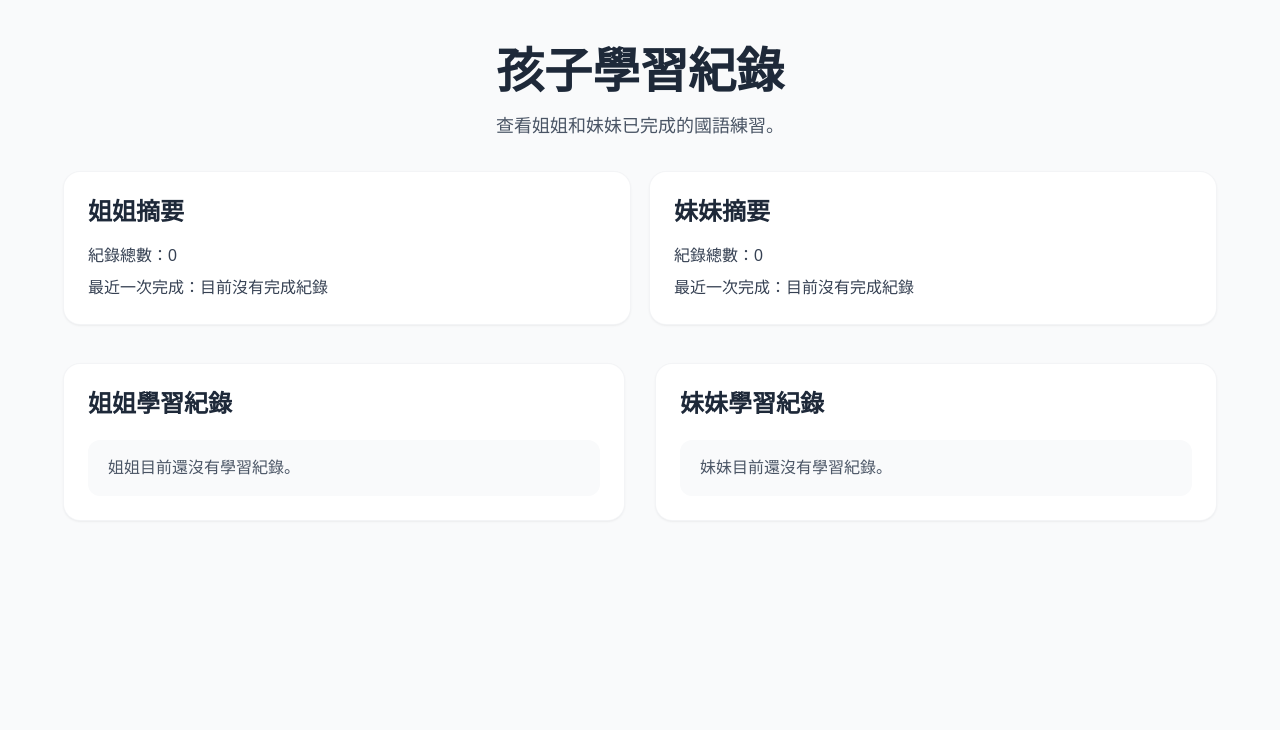
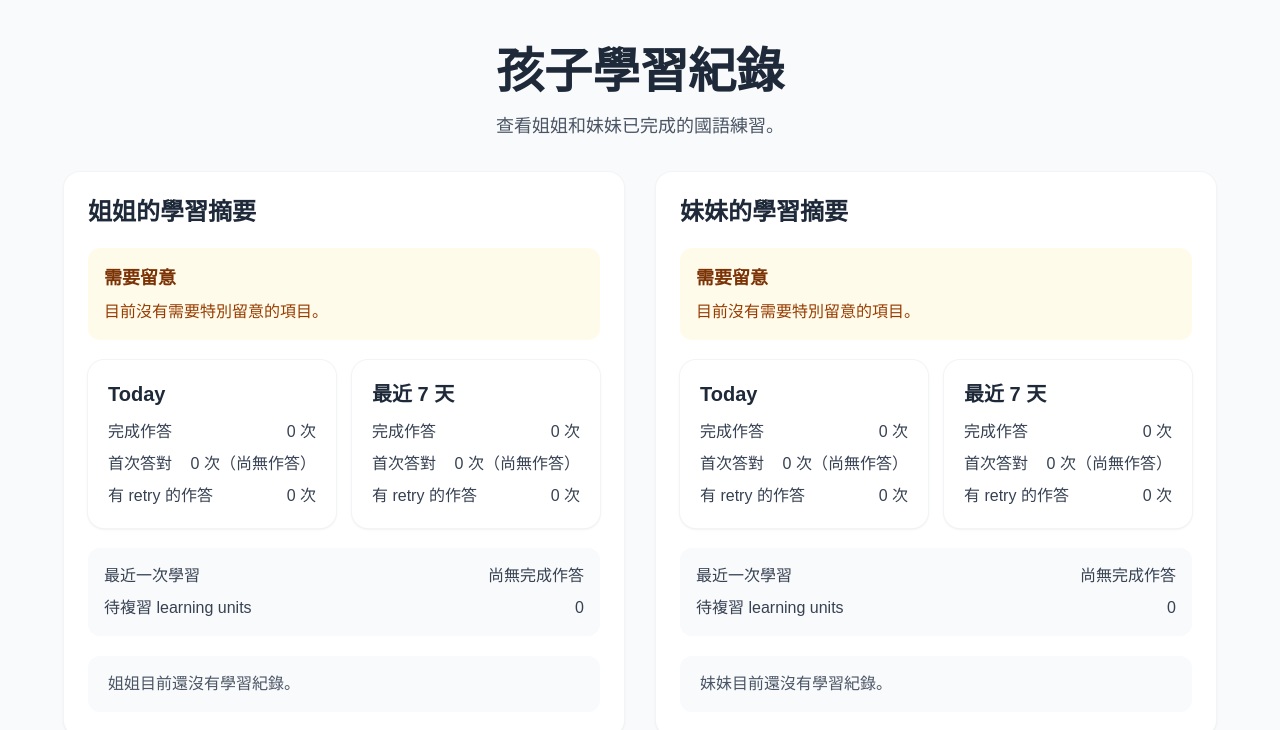
Before and after one commit to tym-projects/project-seed, a Next.js app: page /parent in a window 1280 px wide. Shown: the top 730 px of the page. Built offline with nearby package versions, Linux system fonts and the light colour scheme.

Commit message:
feat: add Sprint 15 parent learning summary

```diff
--- a/components/parent/ParentLearningRecords.tsx
+++ b/components/parent/ParentLearningRecords.tsx
@@ -1,76 +1,24 @@
 'use client';
-
 import { useEffect, useMemo, useState } from 'react';
 import { LearningRecordList } from '@/components/parent/LearningRecordList';
-import {
-  sortLearningRecords,
-  toDisplayLearningRecord,
-  type LearningRecordDisplay,
-} from '@/lib/learning-record-display';
+import { sortLearningRecords, toDisplayLearningRecord, type LearningRecordDisplay } from '@/lib/learning-record-display';
 import { readLearningRecords, type LearningRecord, type StudentId } from '@/lib/learning-records';
-
-type StudentSection = {
-  id: StudentId;
-  label: string;
-  records: LearningRecordDisplay[];
-};
-
-function SummaryCard({ label, records }: { label: string; records: LearningRecordDisplay[] }) {
-  const latestRecord = records[0];
-
-  return (
-    <article className="rounded-2xl bg-white p-6 shadow-sm ring-1 ring-gray-100">
-      <h2 className="text-2xl font-bold text-gray-800">{label}摘要</h2>
-      <p className="mt-4 text-gray-700">紀錄總數：{records.length}</p>
-      <p className="mt-2 text-gray-700">
-        最近一次完成：{latestRecord ? latestRecord.completedAt : '目前沒有完成紀錄'}
-      </p>
-    </article>
-  );
+import { createParentLearningSummary, type ParentLearningSummary } from '@/lib/parent-learning-summary';
+import { questions as jiejieChineseQuestions } from '@/lib/questions/jiejie-chinese';
+import { questions as meimeiChineseQuestions } from '@/lib/questions/meimei-chinese';
+type StudentSection = { id: StudentId; label: string; records: LearningRecordDisplay[]; summary: ParentLearningSummary };
+function PeriodCard({ label, summary }: { label: string; summary: ParentLearningSummary['today'] }) {
+  const rate = summary.firstTryCorrectRate === null ? '尚無作答' : `${Math.round(summary.firstTryCorrectRate * 100)}%`;
+  return <article className="rounded-2xl bg-white p-5 shadow-sm ring-1 ring-gray-100"><h3 className="text-xl font-bold text-gray-800">{label}</h3><dl className="mt-3 space-y-2 text-gray-700"><div className="flex justify-between gap-4"><dt>完成作答</dt><dd>{summary.completedRecordCount} 次</dd></div><div className="flex justify-between gap-4"><dt>首次答對</dt><dd>{summary.firstTryCorrectCount} 次（{rate}）</dd></div><div className="flex justify-between gap-4"><dt>有 retry 的作答</dt><dd>{summary.retryRecordCount} 次</dd></div></dl></article>;
 }
-
 export function ParentLearningRecords() {
   const [records, setRecords] = useState<LearningRecord[] | null>(null);
-
-  useEffect(() => {
-    const timeoutId = window.setTimeout(() => {
-      setRecords(readLearningRecords());
-    }, 0);
-
-    return () => window.clearTimeout(timeoutId);
-  }, []);
-
+  useEffect(() => { const id = window.setTimeout(() => setRecords(readLearningRecords()), 0); return () => window.clearTimeout(id); }, []);
   const sections = useMemo<StudentSection[]>(() => {
-    const sortedRecords = sortLearningRecords(records ?? []);
-
-    return [
-      { id: 'jiejie', label: '姐姐', records: sortedRecords.filter((record) => record.student === 'jiejie').map(toDisplayLearningRecord) },
-      { id: 'meimei', label: '妹妹', records: sortedRecords.filter((record) => record.student === 'meimei').map(toDisplayLearningRecord) },
-    ];
+    const source = records ?? []; const sorted = sortLearningRecords(source);
+    const make = (id: StudentId, label: string, questions: typeof jiejieChineseQuestions): StudentSection => ({ id, label, records: sorted.filter((record) => record.student === id).map(toDisplayLearningRecord), summary: createParentLearningSummary({ records: source, student: id, subject: 'chinese', questions, now: new Date(), timeZone: 'Asia/Taipei' }) });
+    return [make('jiejie', '姐姐', jiejieChineseQuestions), make('meimei', '妹妹', meimeiChineseQuestions)];
   }, [records]);
-
-  if (records === null) {
-    return <p className="mt-8 text-center text-gray-600">正在讀取學習紀錄…</p>;
-  }
-
-  return (
-    <>
-      <section className="mt-8 grid gap-5 md:grid-cols-2">
-        {sections.map((section) => (
-          <SummaryCard key={section.id} label={section.label} records={section.records} />
-        ))}
-      </section>
-
-      <section className="mt-10 grid gap-8 lg:grid-cols-2">
-        {sections.map((section) => (
-          <article key={section.id} className="rounded-2xl bg-white p-6 shadow-sm ring-1 ring-gray-100">
-            <h2 className="text-2xl font-bold text-gray-800">{section.label}學習紀錄</h2>
-            <div className="mt-5">
-              <LearningRecordList studentLabel={section.label} records={section.records} />
-            </div>
-          </article>
-        ))}
-      </section>
-    </>
-  );
+  if (records === null) return <p className="mt-8 text-center text-gray-600">正在讀取學習摘要…</p>;
+  return <section className="mt-8 grid gap-8 lg:grid-cols-2">{sections.map((section) => <article key={section.id} className="rounded-2xl bg-white p-6 shadow-sm ring-1 ring-gray-100"><h2 className="text-2xl font-bold text-gray-800">{section.label}的學習摘要</h2><section className="mt-5 rounded-xl bg-amber-50 p-4"><h3 className="text-lg font-bold text-amber-900">需要留意</h3>{section.summary.attentionItems.length === 0 ? <p className="mt-2 text-amber-800">目前沒有需要特別留意的項目。</p> : <ul className="mt-2 space-y-2 text-amber-900">{section.summary.attentionItems.map((item) => <li key={`${item.kind}:${item.unitId}`}>{item.kind === 'repeated-retry' ? `${item.label}：最近 7 天有 ${item.retryRecordCount} 次需要再次嘗試。` : `${item.label}：已到複習日，今天尚未完成。`}</li>)}</ul>}</section><div className="mt-5 grid gap-4 sm:grid-cols-2"><PeriodCard label="Today" summary={section.summary.today} /><PeriodCard label="最近 7 天" summary={section.summary.last7Days} /></div><dl className="mt-5 rounded-xl bg-gray-50 p-4 text-gray-700"><div className="flex justify-between gap-4"><dt>最近一次學習</dt><dd>{section.summary.latestLearningLocalDate ?? '尚無完成作答'}</dd></div><div className="mt-2 flex justify-between gap-4"><dt>待複習 learning units</dt><dd>{section.summary.dueLearningUnitCount}</dd></div></dl><div className="mt-5"><LearningRecordList studentLabel={section.label} records={section.records} /></div></article>)}</section>;
 }
--- /dev/null
+++ b/lib/parent-learning-summary.ts
@@ -0,0 +1,104 @@
+import { addLocalDays, deriveReviewState, getLocalDateKey } from '@/lib/spaced-review';
+import type { StudentId, SubjectId } from '@/lib/learning-records';
+
+export type ParentSummaryQuestion = { id: string; question: string; reviewGroupId?: string };
+export type ParentSummaryPeriod = { completedRecordCount: number; firstTryCorrectCount: number; firstTryCorrectRate: number | null; retryRecordCount: number };
+export type ParentSummaryAttentionItem =
+  | { kind: 'repeated-retry'; unitId: string; label: string; retryRecordCount: number }
+  | { kind: 'due-review'; unitId: string; label: string };
+export type ParentLearningSummary = {
+  today: ParentSummaryPeriod;
+  last7Days: ParentSummaryPeriod;
+  latestLearningLocalDate: string | null;
+  dueLearningUnitCount: number;
+  attentionItems: ParentSummaryAttentionItem[];
+};
+
+type CompletedRecord = {
+  id: string; student: string; subject: string; questionId: string; firstAnswer: number; finalAnswer: number;
+  attempts: number; correct: true; completed: true; createdAt: string;
+};
+
+function isCompletedRecord(value: unknown): value is CompletedRecord {
+  if (typeof value !== 'object' || value === null) return false;
+  const record = value as Record<string, unknown>;
+  return typeof record.id === 'string' && record.id.length > 0 &&
+    typeof record.student === 'string' && typeof record.subject === 'string' &&
+    typeof record.questionId === 'string' && record.questionId.length > 0 &&
+    typeof record.firstAnswer === 'number' && Number.isInteger(record.firstAnswer) && record.firstAnswer >= 0 &&
+    typeof record.finalAnswer === 'number' && Number.isInteger(record.finalAnswer) && record.finalAnswer >= 0 &&
+    typeof record.attempts === 'number' && Number.isInteger(record.attempts) && record.attempts >= 1 &&
+    record.correct === true && record.completed === true &&
+    typeof record.createdAt === 'string' && Number.isFinite(Date.parse(record.createdAt));
+}
+
+function toPeriod(records: CompletedRecord[], start: string, end: string, timeZone: string): ParentSummaryPeriod {
+  const inRange = records.filter((record) => {
+    const date = getLocalDateKey(new Date(record.createdAt), timeZone);
+    return date >= start && date <= end;
+  });
+  const completedRecordCount = inRange.length;
+  const firstTryCorrectCount = inRange.filter((record) => record.attempts === 1).length;
+  return {
+    completedRecordCount,
+    firstTryCorrectCount,
+    firstTryCorrectRate: completedRecordCount === 0 ? null : firstTryCorrectCount / completedRecordCount,
+    retryRecordCount: inRange.filter((record) => record.attempts > 1).length,
+  };
+}
+
+export function createParentLearningSummary({ records, student, subject, questions, now, timeZone }: {
+  records: unknown[]; student: StudentId; subject: SubjectId; questions: ParentSummaryQuestion[]; now: Date; timeZone: string;
+}): ParentLearningSummary {
+  const validRecords = records.filter(isCompletedRecord).filter((record) => record.student === student && record.subject === subject);
+  const todayKey = getLocalDateKey(now, timeZone);
+  const last7Start = addLocalDays(todayKey, -6);
+  const units = new Map<string, ParentSummaryQuestion[]>();
+  const unitByQuestionId = new Map<string, string>();
+  for (const question of questions) {
+    const unitId = question.reviewGroupId ?? question.id;
+    const unit = units.get(unitId) ?? [];
+    unit.push(question);
+    units.set(unitId, unit);
+    unitByQuestionId.set(question.id, unitId);
+  }
+  const latestLearningLocalDate = validRecords.reduce<string | null>((latest, record) => {
+    const date = getLocalDateKey(new Date(record.createdAt), timeZone);
+    return latest === null || date > latest ? date : latest;
+  }, null);
+  const todayUnits = new Set(validRecords
+    .filter((record) => getLocalDateKey(new Date(record.createdAt), timeZone) === todayKey)
+    .map((record) => unitByQuestionId.get(record.questionId))
+    .filter((unitId): unitId is string => unitId !== undefined));
+  const dueItems: ParentSummaryAttentionItem[] = [];
+  let dueLearningUnitCount = 0;
+  for (const [unitId, unitQuestions] of units) {
+    const state = deriveReviewState({ records: validRecords, student, subject, questionId: unitQuestions[0].id, questionIds: unitQuestions.map((question) => question.id), now, timeZone });
+    if (state.isDue) {
+      dueLearningUnitCount += 1;
+      if (!todayUnits.has(unitId)) dueItems.push({ kind: 'due-review', unitId, label: unitQuestions[0].question });
+    }
+  }
+  const retryGroups = new Map<string, { label: string; ids: Set<string> }>();
+  for (const record of validRecords) {
+    const date = getLocalDateKey(new Date(record.createdAt), timeZone);
+    if (record.attempts <= 1 || date < last7Start || date > todayKey) continue;
+    const unitId = unitByQuestionId.get(record.questionId) ?? record.questionId;
+    const label = units.get(unitId)?.[0].question ?? record.questionId;
+    const group = retryGroups.get(unitId) ?? { label, ids: new Set<string>() };
+    group.ids.add(record.id);
+    retryGroups.set(unitId, group);
+  }
+  const repeatedItems: ParentSummaryAttentionItem[] = [...retryGroups.entries()]
+    .filter(([, group]) => group.ids.size >= 2)
+    .map(([unitId, group]) => ({ kind: 'repeated-retry' as const, unitId, label: group.label, retryRecordCount: group.ids.size }))
+    .sort((a, b) => a.unitId.localeCompare(b.unitId));
+  dueItems.sort((a, b) => a.unitId.localeCompare(b.unitId));
+  return {
+    today: toPeriod(validRecords, todayKey, todayKey, timeZone),
+    last7Days: toPeriod(validRecords, last7Start, todayKey, timeZone),
+    latestLearningLocalDate,
+    dueLearningUnitCount,
+    attentionItems: [...repeatedItems, ...dueItems],
+  };
+}
```
Also changed, not shown: 5 other files (tests, documents, lock files or other folders).
